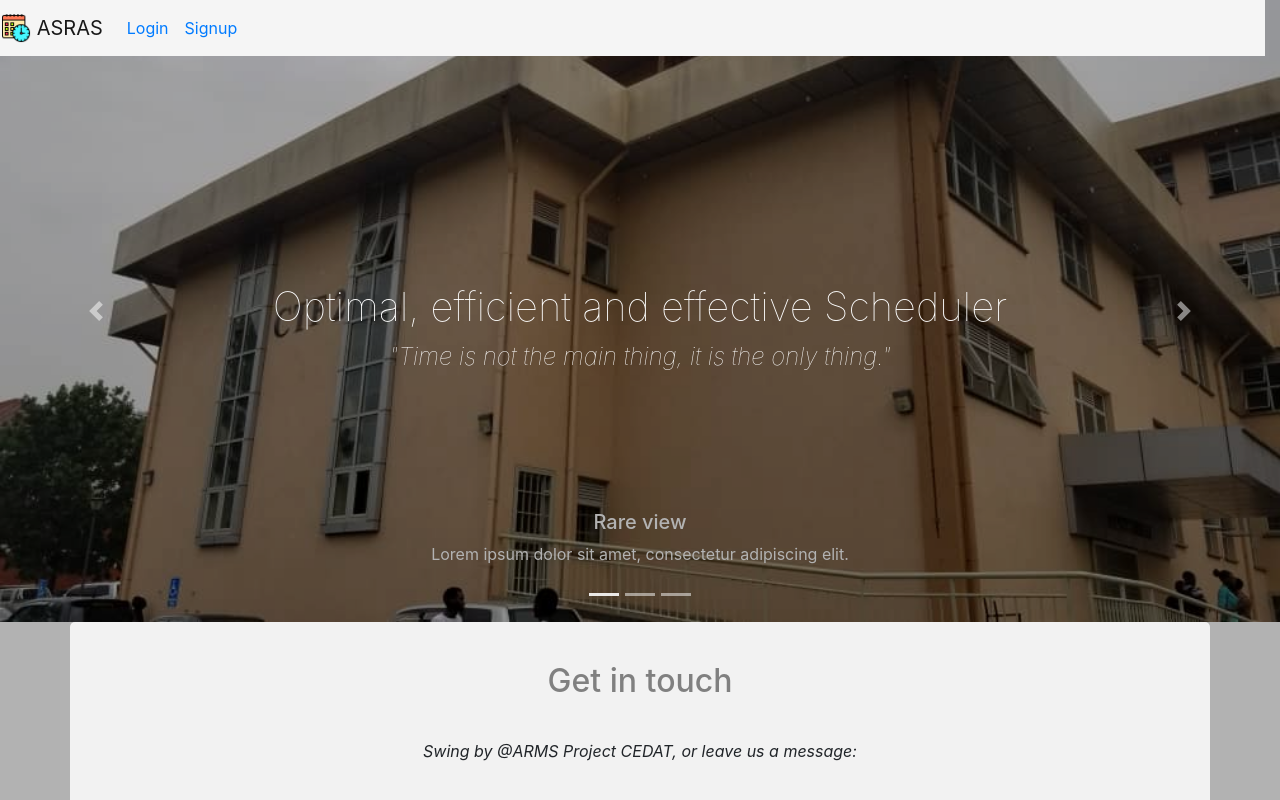
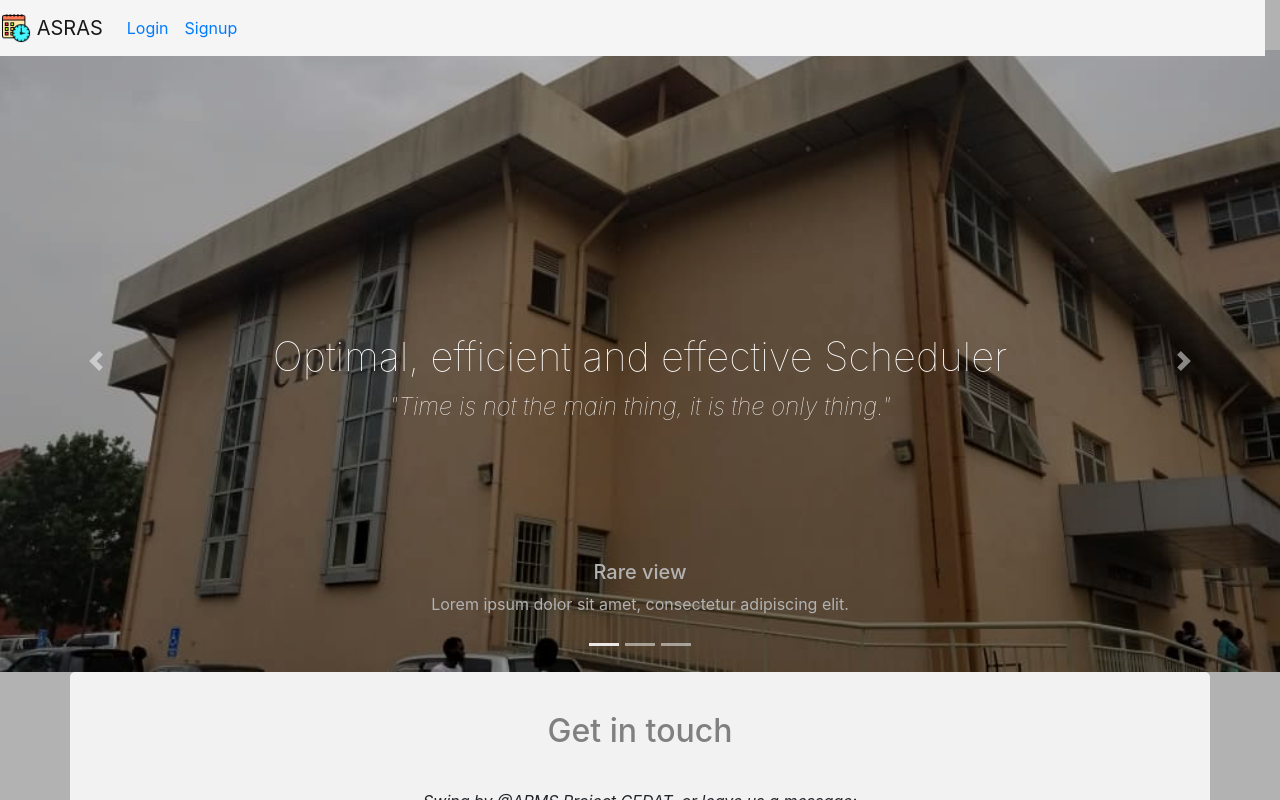
Before and after one commit to The-A-R-M-S-Project/ASRAS_frontend, a Vue app: page /#/ in a window 1280 px wide. Built offline with nearby package versions, Linux system fonts and the light colour scheme.

Commit message:
Improves the navigation

```diff
--- a/src/views/Landingpage.vue
+++ b/src/views/Landingpage.vue
@@ -1,10 +1,10 @@
 <template>
   <div class="Landing">
     <div class="Background">
-      <div class="row">
+      <div class="row navigation">
         <Navigation />
       </div>
-      <div class="carouselCard my">
+      <div class="carouselCard my" style="margin-top: 50px;">
         <Carousel />
       </div>
       <div class="contactus">
@@ -21,7 +21,7 @@
 import Carousel from "@/components/Carousel";
 import Navigation from "@/components/Navigation";
 import ContactUs from "@/components/ContactUS";
-import Footer from "@/components/footer.vue";
+import Footer from "@/components/footer";
 
 export default {
   name: "LandingPage",
```
